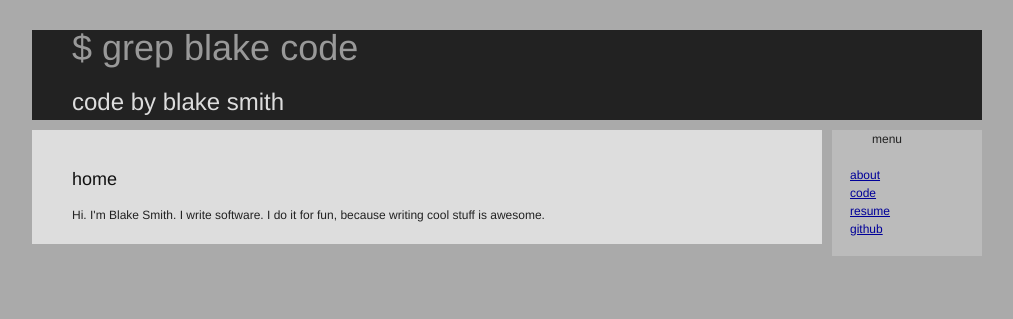
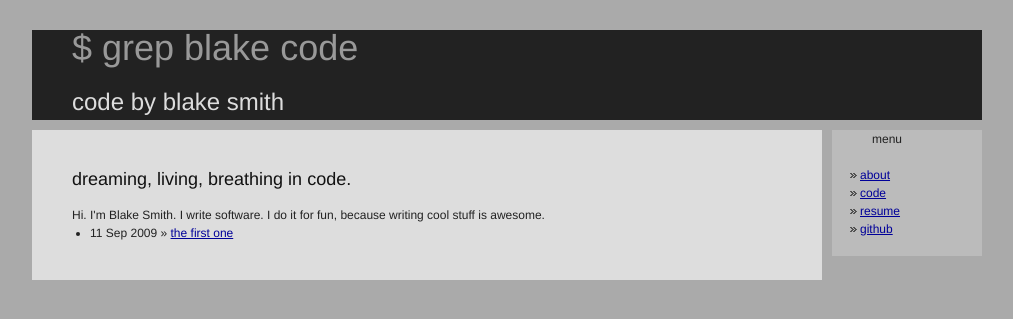
Before and after one commit to blakesmith/blakesmith.github.com, a Jekyll site: the page built from index.html, in a window 1280 px wide. Shown: the top 319 px of the page, without its empty margins (133-1146 px from the left). Built offline with Jekyll 4.4.1, drawn with Linux system fonts in a browser that asks for light colours.

Commit message:
Post setup

```diff
--- a/_config.yml
+++ b/_config.yml
@@ -1,5 +1,5 @@
 pygments:       true
 lsi:            true
-url:            http://blakesmith.me
+url:            http://localhost/blakesmith/_site
 title:          $ grep blake code
 subtitle:       code by blake smith
--- a/_layouts/default.html
+++ b/_layouts/default.html
@@ -9,9 +9,9 @@
    <meta name="keywords" content="web development, software development, ruby, rails, tdd, blake smith" />
    <meta name="description" content="Software development. Musings and thoughts on software." />
 
-   <link rel="stylesheet" href="stylesheets/syntax.css" type="text/css" />
-   <link rel="stylesheet" href="stylesheets/screen.css" type="text/css" media="screen, projection" />
-   <link rel="stylesheet" href="stylesheets/default.css" type="text/css" media="screen, projection" />
+   <link rel="stylesheet" href="{{site.url}}/stylesheets/syntax.css" type="text/css" />
+   <link rel="stylesheet" href="{{site.url}}/stylesheets/screen.css" type="text/css" media="screen, projection" />
+   <link rel="stylesheet" href="{{site.url}}/stylesheets/default.css" type="text/css" media="screen, projection" />
 
 </head>
 <body>
@@ -21,7 +21,7 @@
 			<h2 class="prepend-1">{{ site.subtitle }}</h2>
 		</div>
 		<div id="content">
-			<div id="content_body" class="prepend-1 span-19">
+			<div id="content_body" class="prepend-1 span-18 append-1">
 				<h3>{{ page.title }}</h3>
 				{{ content }}
 			</div>
--- a/index.html
+++ b/index.html
@@ -1,6 +1,13 @@
 ---
 layout: default
-title: home
+title: dreaming, living, breathing in code.
 ---
 
 Hi. I'm Blake Smith. I write software. I do it for fun, because writing cool stuff is awesome.
+  <ul class="posts">
+    {% for post in site.posts %}
+      <li><span>
+	{{ post.date | date_to_string }}
+</span> &raquo; <a href="{{site.url}}{{ post.url }}">{{ post.title }}</a></li>
+    {% endfor %}
+  </ul>
--- a/stylesheets/default.css
+++ b/stylesheets/default.css
@@ -1,3 +1,7 @@
+---
+stylesheet: default.css
+---
+
 body {
 	color: #222;
 	background-color: #AAA;
@@ -9,6 +13,11 @@ h1 {
 
 h2 {
 	color: #DDD;
+}
+
+pre {
+	background-color: #EEE;
+	border: 1px dotted #BBB;
 }
 #main {
 	margin-top: 30px;
@@ -39,10 +48,19 @@ h2 {
 	list-style-type: none;
 }
 #menu li {
-	background-image: url('images/arrow.gif');
+	background-image: url('{{ site.url }}/images/arrow.gif');
 	background-repeat: no-repeat;
+	background-position: 0 7px;
+	padding-left: 10px;
 }
 
 #menu li:hover {
 	background-color: #AAA;
 }
+
+.date {
+	font-size: 9px;
+	font-family: Monaco,"Courier New",monospace;
+	color: #666;
+	margin-bottom: 10px;
+}
```
Also changed, not shown: _layouts/post.html (added, +7 -0 lines), _posts/2009-09-11-post1.markdown (added, +11 -0 lines), _posts/post1.html (deleted).
